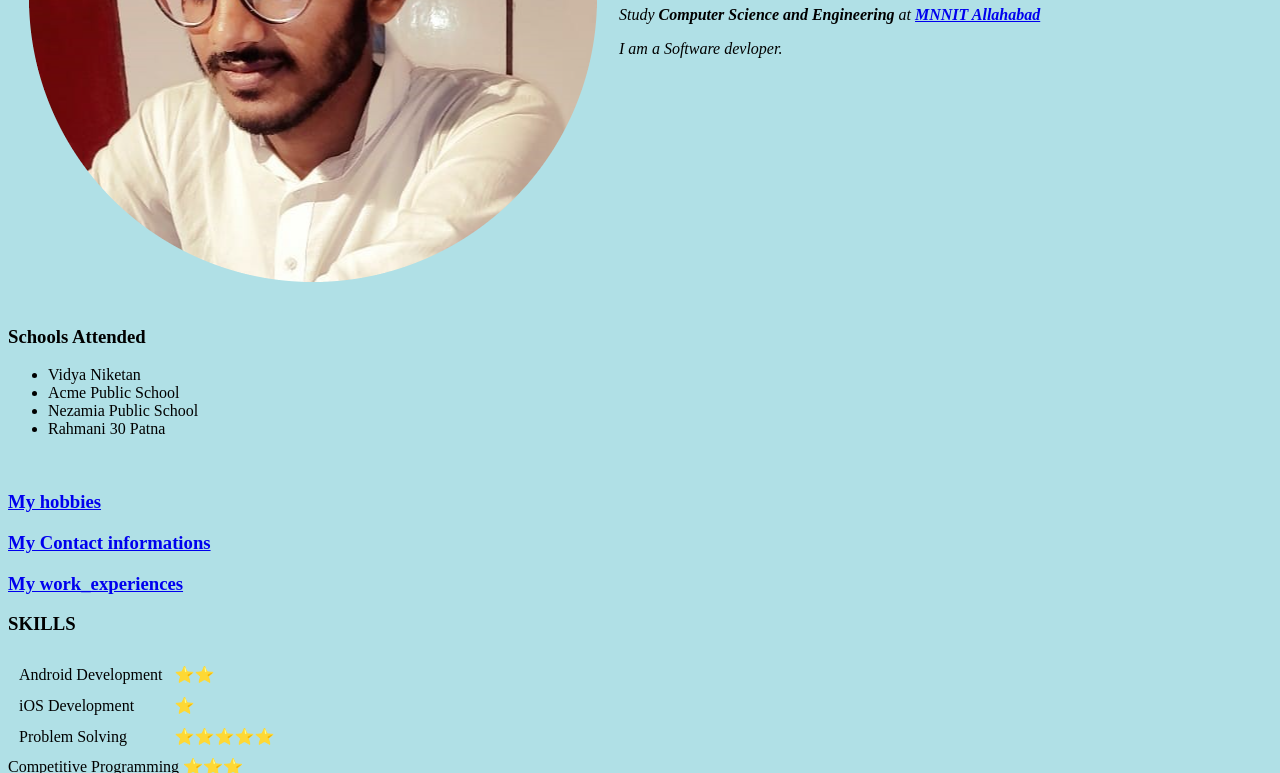
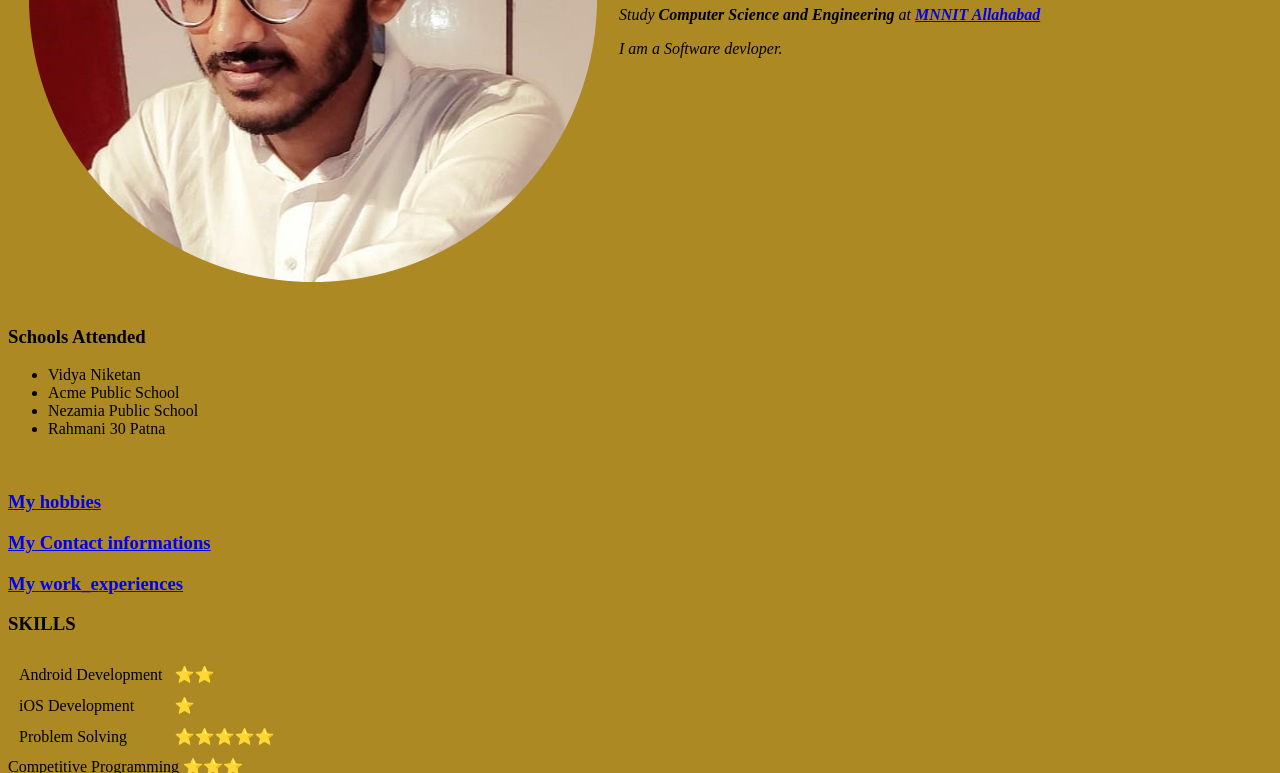
Before and after one commit to adhassanza/CV, a plain HTML site: page index.html in a window 1280 px wide. Shown: the part 326-1099 px from the top of the page. Drawn offline with Linux system fonts and the light colour scheme.

Commit message:
Update index.html

```diff
--- a/index.html
+++ b/index.html
@@ -3,7 +3,7 @@
 <head>
     <title>Adnan|Personal Website</title>
 </head>
-<body style="background-color:powderblue;">
+<body style="background-color:#ad8924;">
 
     <hr size="3" noshade="5">
     <table cellspacing="20px 20px">
```
